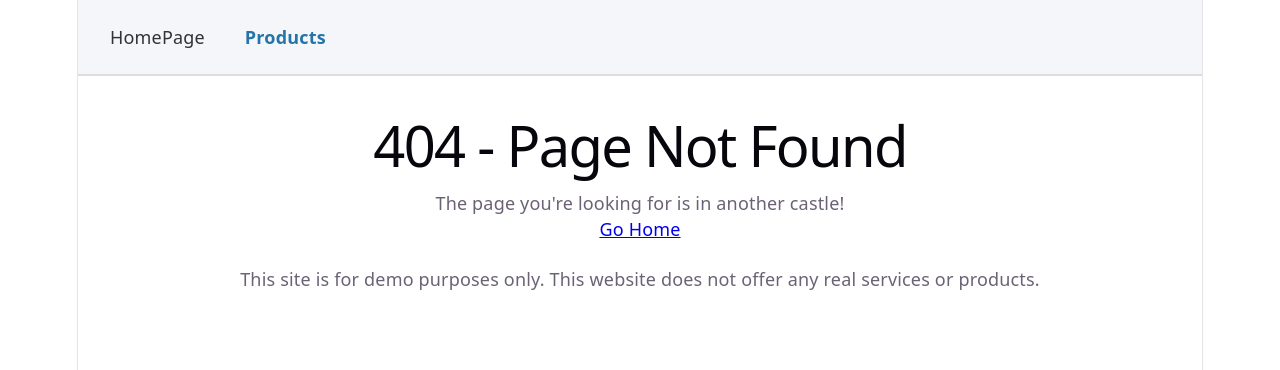
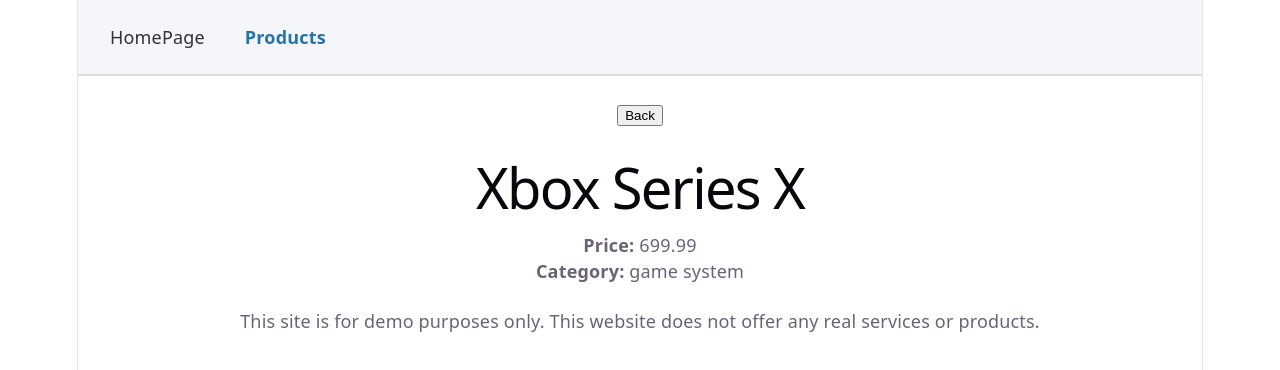
Before and after one commit to iltStudent07/peerceptiv-assignment-five, a React (Vite) app: page /products/1 in a window 1280 px wide. Before the commit this address had no page. Shown: the top 370 px of the page. Built offline with nearby package versions, Linux system fonts and the light colour scheme.

Commit message:
Init ProductDetails page

```diff
--- a/src/App.tsx
+++ b/src/App.tsx
@@ -2,6 +2,7 @@
 import Navbar from './Navbar'
 import HomePage from './pages/HomePage'
 import ProductsPage from './pages/ProductsPage'
+import ProductDetail from './pages/ProductDetail'
 import NotFound from './pages/NotFound'
 import Footer from './components/Footer'
 import './App.css'
@@ -17,6 +18,7 @@
           <Routes>
             <Route path="/" element={<HomePage />} />
             <Route path="/products" element={<ProductsPage />} />
+            <Route path="/products/:id" element={<ProductDetail />} />
             <Route path="*" element={<NotFound />} />
           </Routes>
         </main>
--- /dev/null
+++ b/src/pages/ProductDetail.tsx
@@ -0,0 +1,46 @@
+import { useState, useEffect } from 'react'
+import { useParams, useNavigate } from 'react-router-dom'
+
+interface Product {
+    id: string
+    name: string
+    price: number
+    category: string
+}
+
+function ProductDetail() {
+    const { id } = useParams<{ id: string }>()
+    const navigate = useNavigate()
+    const [product, setProduct] = useState<Product | null>(null)
+    const [loading, setLoading] = useState<boolean>(true)
+
+    useEffect(() => {
+        fetch('/gameSystems.json')
+            .then ( res => {
+                if (!res.ok) throw new Error('Product not found')
+                    return res.json()
+            })
+            .then((data: Product[]) => {
+                const itemPage = data.find((item) => item.id === id) ?? null
+                setProduct(itemPage)
+                setLoading(false)
+            })
+            .catch(() => {
+                setLoading(false)
+            })
+    }, [id])
+
+    if (loading) return <p>Loading...</p>
+    if (!product) return <p>Product not found. <button onClick={() => navigate('/products')}>Back to Products</button></p>
+
+    return (
+        <div>
+            <button onClick={() => navigate(-1)} style={{ marginBottom: '16px'}}>Back</button>
+            <h1>{product.name}</h1>
+            <p><strong>Price:</strong> {product.price}</p>
+            <p><strong>Category:</strong> {product.category}</p>
+        </div>
+    )
+}
+
+export default ProductDetail
```
